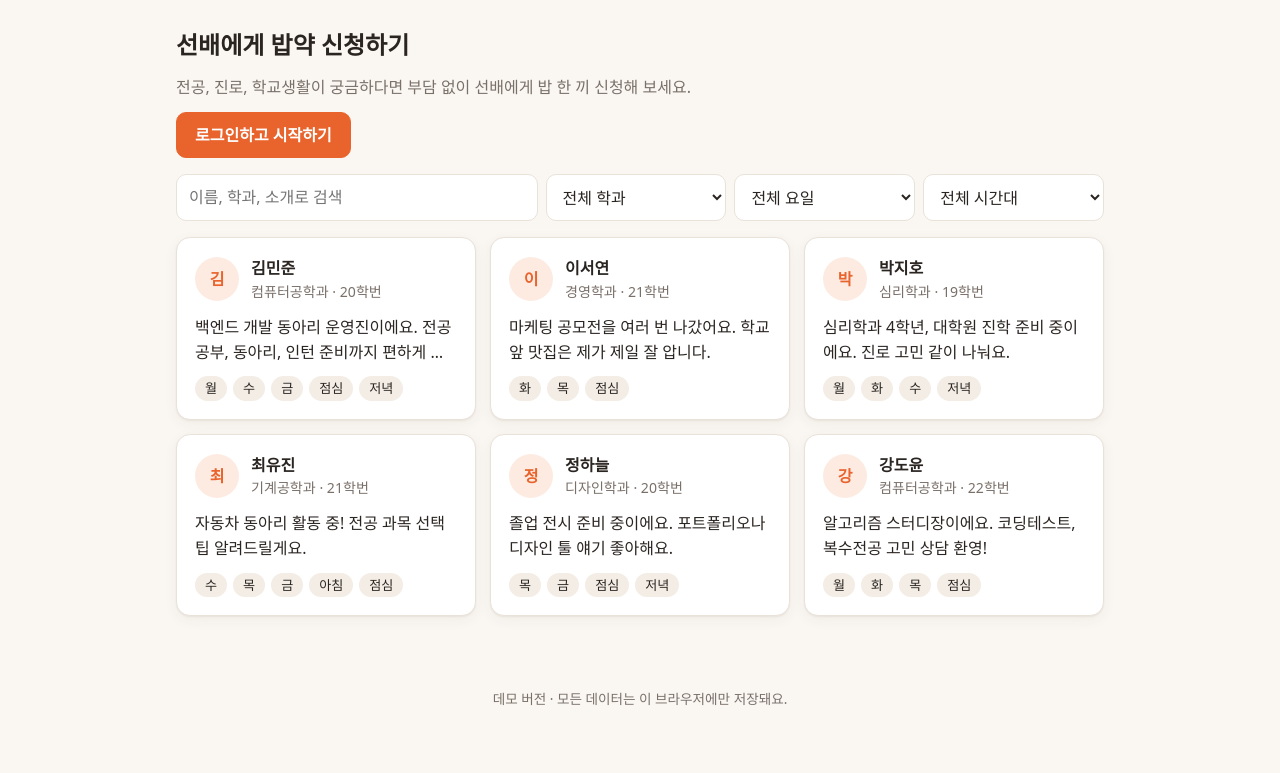
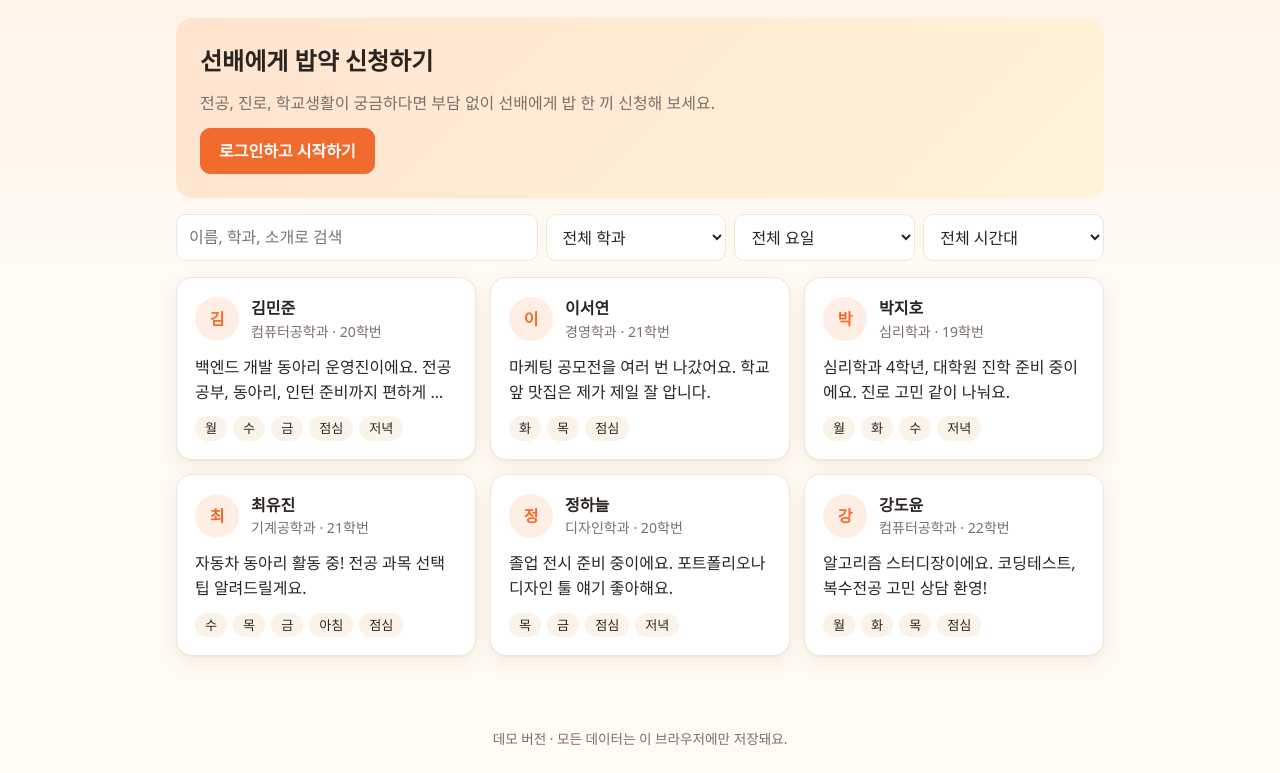
Before and after one commit to hwanheecho14/yummy_2, a plain HTML site: page index.html in a window 1280 px wide. Shown: the part 59-832 px from the top of the page. Before the commit the page ends 800 px from the top, so only its background shows below. Drawn offline with Linux system fonts and the light colour scheme.

Commit message:
디자인을 밝은 테마로 변경
- 다크 모드 제거, 항상 밝은 크림·오렌지 톤으로 표시
- 상단 배너와 배경에 은은한 그라데이션 추가

Co-Authored-By: Claude Opus 5.5 <noreply@anthropic.com>

```diff
--- a/css/style.css
+++ b/css/style.css
@@ -1,45 +1,30 @@
+/* 밝은 테마 하나만 사용합니다 (기기 다크 모드와 상관없이 항상 밝게) */
 :root {
-  --bg: #faf7f2;
+  color-scheme: light;
+  --bg: #fffaf3;
   --surface: #ffffff;
   --text: #2b2522;
   --muted: #7a706a;
-  --line: #e9e2d9;
-  --primary: #e8642c;
+  --line: #f0e6da;
+  --primary: #f26b2e;
   --primary-ink: #ffffff;
-  --primary-soft: #fdebe2;
+  --primary-soft: #ffeee4;
+  --accent: #ffc93c;
+  --accent-soft: #fff5d6;
   --good: #2f8a4f;
-  --good-soft: #e3f3e8;
-  --bad: #b8443c;
-  --bad-soft: #f8e4e2;
-  --chip: #f3ede5;
-  --radius: 14px;
-  --shadow: 0 1px 2px rgba(60, 40, 20, 0.06), 0 4px 14px rgba(60, 40, 20, 0.05);
-}
-
-@media (prefers-color-scheme: dark) {
-  :root {
-    --bg: #1b1816;
-    --surface: #26221f;
-    --text: #f1ebe5;
-    --muted: #a99f97;
-    --line: #3a3430;
-    --primary: #f07a45;
-    --primary-ink: #1b1816;
-    --primary-soft: #3e2a20;
-    --good: #6cc68b;
-    --good-soft: #1f3326;
-    --bad: #ee8a82;
-    --bad-soft: #3b2422;
-    --chip: #342e2a;
-    --shadow: none;
-  }
+  --good-soft: #e5f6ea;
+  --bad: #c04a40;
+  --bad-soft: #fdeceb;
+  --chip: #fbf3ea;
+  --radius: 16px;
+  --shadow: 0 1px 2px rgba(120, 70, 20, 0.05), 0 6px 18px rgba(120, 70, 20, 0.07);
 }
 
 * { box-sizing: border-box; }
 
 body {
   margin: 0;
-  background: var(--bg);
+  background: linear-gradient(180deg, #fff3e6 0, var(--bg) 320px);
   color: var(--text);
   font-family: 'Pretendard', 'Apple SD Gothic Neo', 'Malgun Gothic', system-ui, sans-serif;
   font-size: 16px;
@@ -56,7 +41,8 @@ h2 { font-size: 1.15rem; margin: 0 0 8px; }
   position: sticky;
   top: 0;
   z-index: 10;
-  background: var(--surface);
+  background: rgba(255, 255, 255, 0.92);
+  backdrop-filter: blur(8px);
   border-bottom: 1px solid var(--line);
 }
 .topbar-inner {
@@ -114,7 +100,12 @@ h2 { font-size: 1.15rem; margin: 0 0 8px; }
   margin-bottom: 16px;
 }
 
-.hero { padding: 8px 0 16px; }
+.hero {
+  padding: 24px;
+  margin-bottom: 16px;
+  border-radius: var(--radius);
+  background: linear-gradient(135deg, #ffe3cf, #fff4d9);
+}
 .hero p { color: var(--muted); margin: 0; }
 .hero-cta { margin-top: 12px !important; }
 
--- a/index.html
+++ b/index.html
@@ -5,6 +5,7 @@
   <meta name="viewport" content="width=device-width, initial-scale=1">
   <title>밥약 - 선배와 밥 한 끼</title>
   <meta name="description" content="대학교 선후배 밥약 매칭 웹사이트">
+  <meta name="color-scheme" content="light">
   <link rel="stylesheet" href="css/style.css">
 </head>
 <body>
```
